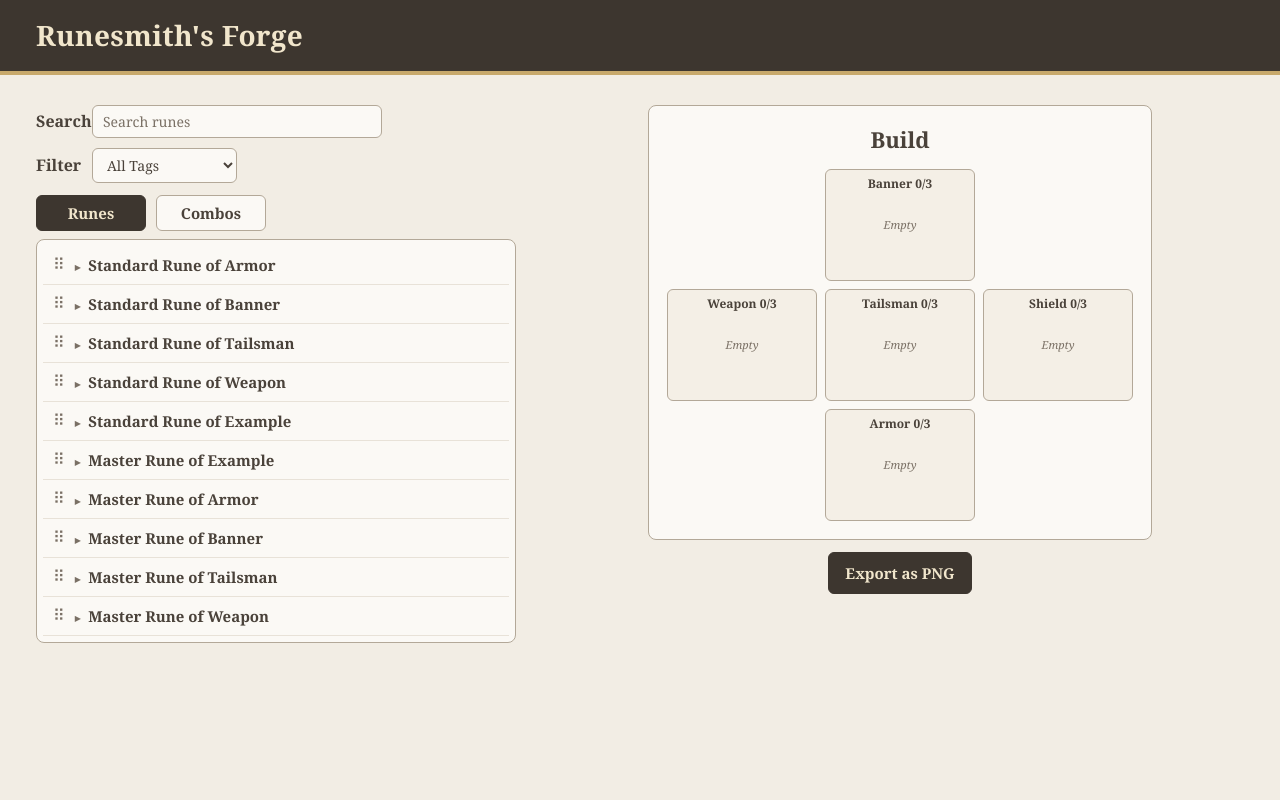
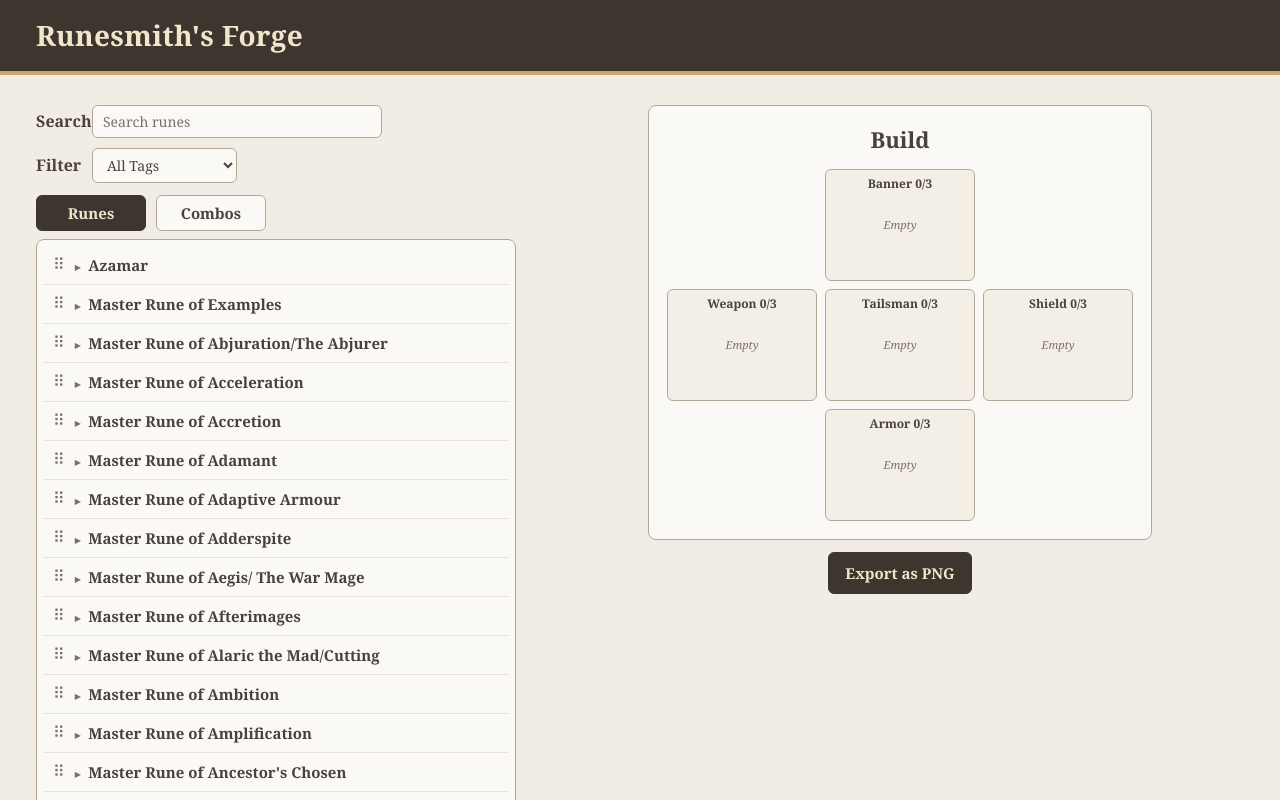
Before and after one commit to goalie345-2/Runesmith-s-Forge, a React (Vite) app: page / in a window 1280 px wide. Shown: the top 800 px of the page. Built offline with nearby package versions, Linux system fonts and the light colour scheme.

Commit message:
initial rune import, still need to change what values we reference

```diff
--- a/src/App.jsx
+++ b/src/App.jsx
@@ -12,6 +12,8 @@ import {
     useDraggable,
     useDroppable,
 } from "@dnd-kit/core";
+import runeJson from "/runes.json";
+//import comboJson from "/combos.json";
 
 const SLOTS = ["Banner", "Weapon", "Tailsman", "Shield", "Armor"];
 const MAX_PER_SLOT = 3;
@@ -19,19 +21,21 @@ const Master_Rune = "Master";
 const All_Tags = "All Tags";
 const TAGS = ["All Tags", "Armor", "Banner", "Tailsman", "Weapon", "Master"];
 
+const RUNES = importRunes(runeJson);
+
 // Example runes for each slot and one that fits anywhere
-const RUNES = [
-    { id: 1, name: "Standard Rune of Armor", tag: "Armor", description: "Example standard rune for the Armor slot." },
-    { id: 2, name: "Standard Rune of Banner", tag: "Banner", description: "Example standard rune for the Banner slot." },
-    { id: 3, name: "Standard Rune of Tailsman", tag: "Tailsman", description: "Example standard rune for the Tailsman slot." },
-    { id: 4, name: "Standard Rune of Weapon", tag: "Weapon", description: "Example standard rune for the Weapon slot." },
-    { id: 5, name: "Standard Rune of Example", tag: All_Tags, description: "Example standard rune that can go in any slot." },
-    { id: 6, name: "Master Rune of Example", tag: Master_Rune, slotTag: All_Tags, description: "Example Master Rune that can be placed in any slot." },
-    { id: 7, name: "Master Rune of Armor", tag: Master_Rune, slotTag: "Armor", description: "Master Rune that can only be placed in an Armor slot." },
-    { id: 8, name: "Master Rune of Banner", tag: Master_Rune, slotTag: "Banner", description: "Master Rune that can only be placed in a Banner slot." },
-    { id: 9, name: "Master Rune of Tailsman", tag: Master_Rune, slotTag: "Tailsman", description: "Master Rune that can only be placed in a Tailsman slot." },
-    { id: 10, name: "Master Rune of Weapon", tag: Master_Rune, slotTag: "Weapon", description: "Master Rune that can only be placed in a Weapon slot." },
-];
+// const RUNES = [
+//     { id: 1, name: "Standard Rune of Armor", tag: "Armor", description: "Example standard rune for the Armor slot." },
+//     { id: 2, name: "Standard Rune of Banner", tag: "Banner", description: "Example standard rune for the Banner slot." },
+//     { id: 3, name: "Standard Rune of Tailsman", tag: "Tailsman", description: "Example standard rune for the Tailsman slot." },
+//     { id: 4, name: "Standard Rune of Weapon", tag: "Weapon", description: "Example standard rune for the Weapon slot." },
+//     { id: 5, name: "Standard Rune of Example", tag: All_Tags, description: "Example standard rune that can go in any slot." },
+//     { id: 6, name: "Master Rune of Example", tag: Master_Rune, slotTag: All_Tags, description: "Example Master Rune that can be placed in any slot." },
+//     { id: 7, name: "Master Rune of Armor", tag: Master_Rune, slotTag: "Armor", description: "Master Rune that can only be placed in an Armor slot." },
+//     { id: 8, name: "Master Rune of Banner", tag: Master_Rune, slotTag: "Banner", description: "Master Rune that can only be placed in a Banner slot." },
+//     { id: 9, name: "Master Rune of Tailsman", tag: Master_Rune, slotTag: "Tailsman", description: "Master Rune that can only be placed in a Tailsman slot." },
+//     { id: 10, name: "Master Rune of Weapon", tag: Master_Rune, slotTag: "Weapon", description: "Master Rune that can only be placed in a Weapon slot." },
+// ];
 
 const COMBOS = [
     { id: 1, name: "Grimnir's Burning Wroth", tag: "Banner", runeCount: 3, description: "When charging at an enemy or specific point, the user rapidly picks up speed and gains a protective shell of flame around them, gathering more and more energy until it can be released as an explosion of heat and power strong enough to melt steel or condensed into the user's weapon, allies unharmed." }
@@ -63,6 +67,27 @@ const canPlaceInSlot = (item, slotName) =>
     item.tag === All_Tags ||
     item.tag === slotName ||
     (item.tag === "Armor" && slotName === "Shield");
+
+function importRunes(data) {
+    return data.map((rune, index) => ({
+        id: index + 1,
+        name: rune["Rune Name"],
+        tag: rune["Rune Category"],
+        description: rune["Effect"],
+        type: rune["Rune Type"],
+        //Tags must be comma delimited
+        tags: (rune["Tags"])
+            .split(",")
+            .map(tag => tag.trim()),
+        status: rune["Status"],
+        reagents: rune["Reagent(s)"],
+        knownBy: rune["Known By"],
+        notes: rune["Notes/Development"],
+        creator: rune["Creator"],
+        lore: rune["Lore"],
+        attribution: rune["Attribution"],
+    }));
+}
 
 function DraggableListItem({ item, children }) {
     const { attributes, listeners, setNodeRef, setActivatorNodeRef, isDragging } = useDraggable({
```
Also changed, not shown: runes.json (renamed from Rune List Public.xlsx - Rune List.json).
